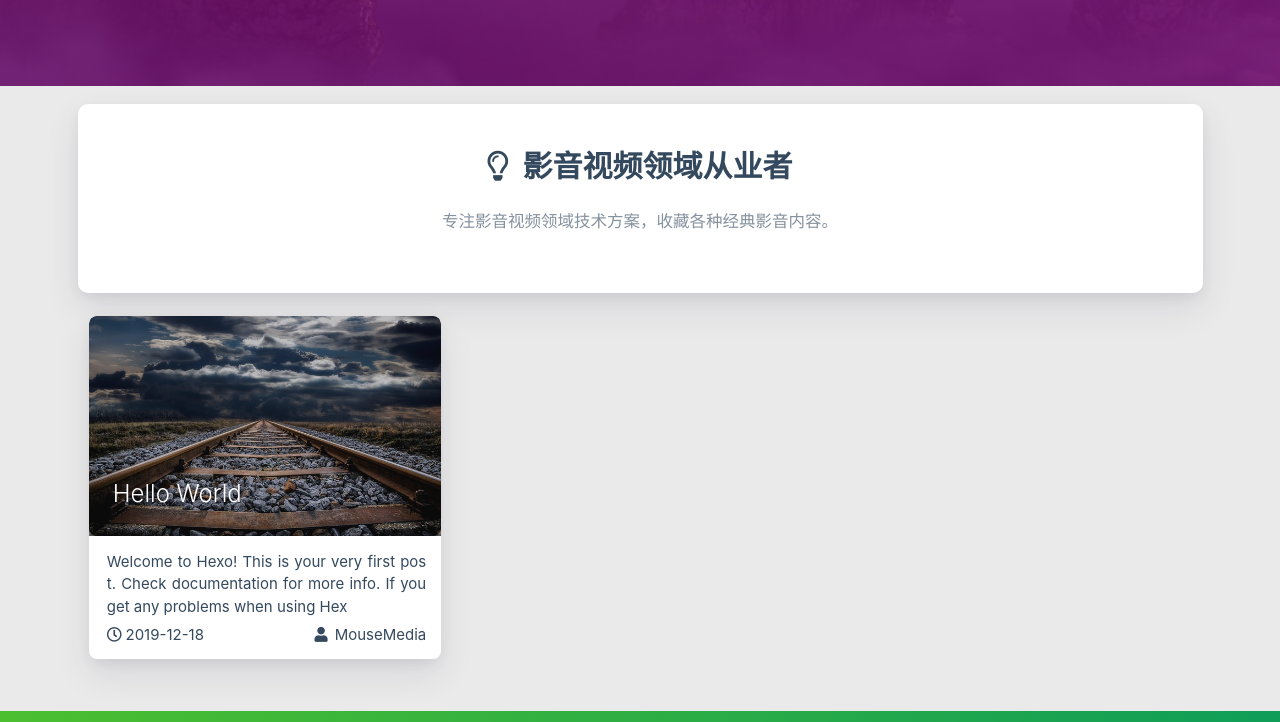
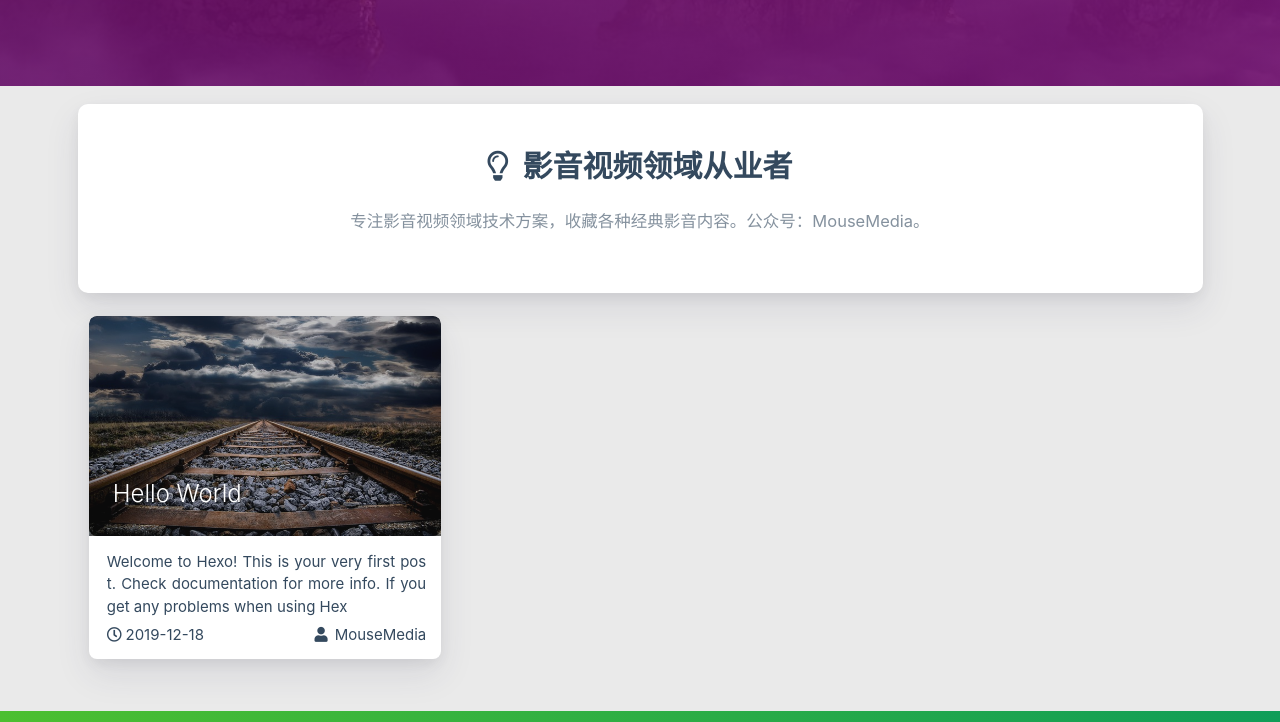
Before and after one commit to mousemediax/mousemediax.github.io, a plain HTML site: page index.html in a window 1280 px wide. Shown: the part 714-1436 px from the top of the page. Drawn offline with nearby package versions, Linux system fonts and the light colour scheme; some packages are replaced by stand-ins of ours; a script that the page names is missing.

Commit message:
Site updated: 2019-12-18 12:52:03

```diff
--- a/index.html
+++ b/index.html
@@ -489,7 +489,7 @@
 
     <div class="row">
         <div class="col l8 offset-l2 m10 offset-m1 s10 offset-s1 center-align text">
-            专注影音视频领域技术方案，收藏各种经典影音内容。
+            专注影音视频领域技术方案，收藏各种经典影音内容。公众号：MouseMedia。
         </div>
     </div>
 </div>
```
